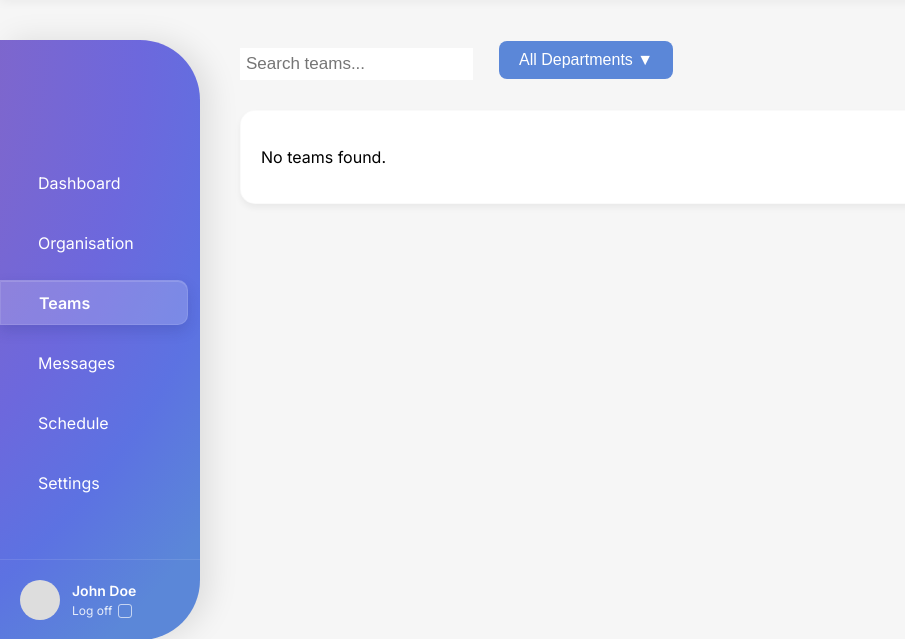
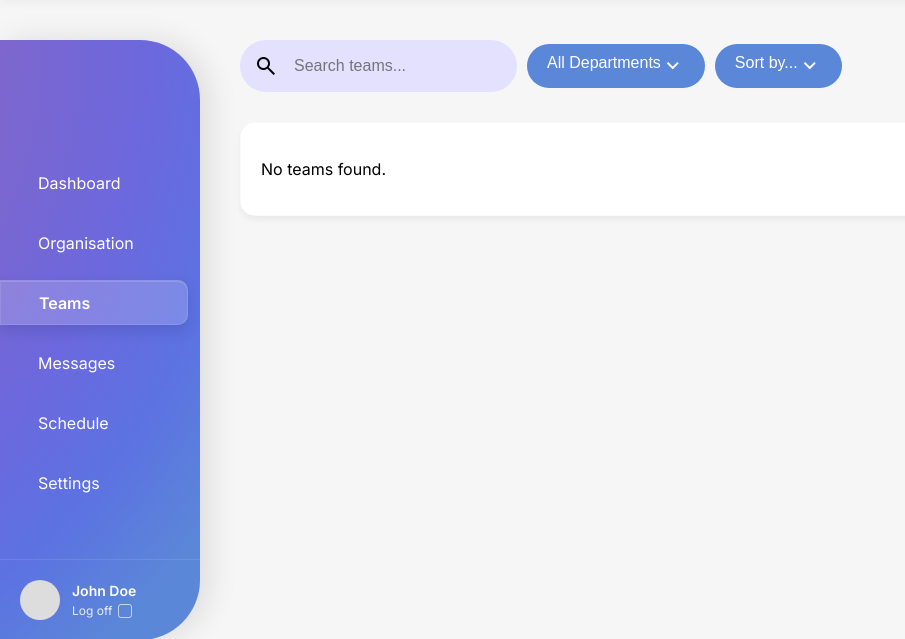
Before and after one commit to dn237/skyWebApplication, a Django app: page /teams/ in a window 1280 px wide. Shown: the part 60-699 px from the top of the page, without its empty margins (0-905 px from the left). Run offline with Django 5.2, Linux system fonts and the light colour scheme; data that the repository does not hold is empty.

Commit message:
Improve search UI and add sort dropdown
Revamp search and dropdown UI: update global CSS to style a pill-shaped search bar (.search-bar) and new .search-input, add dropdown option hover state and smoother dropdown behavior (flex layout, gap, rounded buttons, slight top offset and transition), and ensure hover opens dropdown. Update teams/team_list.html to wrap the search input in a form, use a material icon and type="search", and add a new "Sort by..." dropdown with radio options for sorting. Add Material Symbols font link in templates/base.html to support icons.

```diff
--- a/static/css/global.css
+++ b/static/css/global.css
@@ -76,6 +76,9 @@ a {
 }
 .dropdown:hover .dropdown-content {
     display: flex;
+}
+.dropdown-option:hover {
+    background: rgba(91, 135, 216, 0.08);
 }
 
 
@@ -293,34 +296,49 @@ a {
     margin-bottom: 30px;
 }
 /* Search bar container. We use a container to align the search bar to the right side of the page */
-.search-bar input[type=text] {
-  float: right;
-  padding: 6px;
-  border: none;
-  margin-top: 8px;
-  margin-right: 16px;
-  font-size: 17px;
+.search-bar {
+    --padding: 14px;
+
+    width: max-content;
+    display: flex;
+    align-items: center;
+    padding: var(--padding);
+    border-radius: 28px;
+    background: #e3e1ff;
 }
+.search-input {
+    border: none;
+    background: transparent;
+    outline: none;
+    font-size: 16px;
+    margin-left:  var(--padding);
+    color: #333333;
+}
+
 
 /* Dropdown container - needed to position the dropdown content */
 .dropdown {
-  position: relative;
+  display: flex;
+    position: relative;
+    gap: 12px;
+    align-items: center;
 }
 
 .dropdown-button {
   background-color: #5B87D8;
   color: white;
   font-size: medium;
+  display: flex;
   padding: 10px 20px;
   border: none;
-  border-radius: 8px;
+  border-radius: 28px;
   cursor: pointer;
 }
 
 .dropdown-content {
     display: none;
     position: absolute;
-    top: calc(100% + 8px);
+    top: calc(100% + 2px); /* Positions it just below the button with a small gap */
     left: 0;
     background-color: #f9f9f9;
     min-width: 160px;
@@ -332,6 +350,7 @@ a {
     flex-direction: column;
     gap: 4px;
     z-index: 20;
+    transition-duration: 1s;
 }
 
 .dropdown-content .dropdown-option {
@@ -365,6 +384,10 @@ a {
     padding: 6px 0;
     color: #666666;
     font-size: 14px;
+}
+
+.dropdown:hover .dropdown-content {
+    display: block;
 }
 
 
--- a/teams/templates/teams/team_list.html
+++ b/teams/templates/teams/team_list.html
@@ -2,11 +2,14 @@
 
 {% block content %}
     <div class = "page-header">
-        <div class = "search-bar">
-            <input type="text" placeholder="Search teams...">
-        </div>
+        <form>
+            <div class = "search-bar">
+                <span class="search-icon-style material-symbols-outlined">search</span>
+                <input class="search-input" type="search" placeholder="Search teams...">
+            </div>
+        </form>
         <div class="dropdown">
-            <button class="dropdown-button">All Departments ▼</button>
+            <button class="dropdown-button">All Departments<i class="material-symbols-outlined">expand_more</i></button>
             <div class="dropdown-content">
                 {% for department in departments %}
                     <label class="dropdown-option" for="department-{{ forloop.counter }}">
@@ -16,6 +19,27 @@
                 {% empty %}
                     <div class="dropdown-empty">No departments available</div>
                 {% endfor %}
+            </div>
+        </div>
+        <div class="dropdown">
+            <button class="dropdown-button">Sort by...<i class="material-symbols-outlined">expand_more</i></button>
+            <div class="dropdown-content">
+                <label class="dropdown-option" for="sort-name-asc">
+                    <input type="radio" id="sort-name-asc" name="sort" value="name_asc">
+                    <span>Name (A-Z)</span>
+                </label>
+                <label class="dropdown-option" for="sort-name-desc">
+                    <input type="radio" id="sort-name-desc" name="sort" value="name_desc">
+                    <span>Name (Z-A)</span>
+                </label>
+                <label class="dropdown-option" for="sort-date-newest">
+                    <input type="radio" id="sort-date-newest" name="sort" value="date_newest">
+                    <span>Date Created (Newest)</span>
+                </label>
+                <label class="dropdown-option" for="sort-date-oldest">
+                    <input type="radio" id="sort-date-oldest" name="sort" value="date_oldest">
+                    <span>Date Created (Oldest)</span>
+                </label>
             </div>
         </div>
     </div>
--- a/templates/base.html
+++ b/templates/base.html
@@ -7,6 +7,7 @@
     <title>Sky Web Application</title>
     <link rel="stylesheet" href="{% static 'css/global.css' %}">
     <link href="https://fonts.googleapis.com/css2?family=Inter:wght@400;600&display=swap" rel="stylesheet">
+    <link href="https://fonts.googleapis.com/css2?family=Material+Symbols+Outlined" rel="stylesheet" />
 </head>
 <body class="main-theme">
     <header class="top-bar">
```
